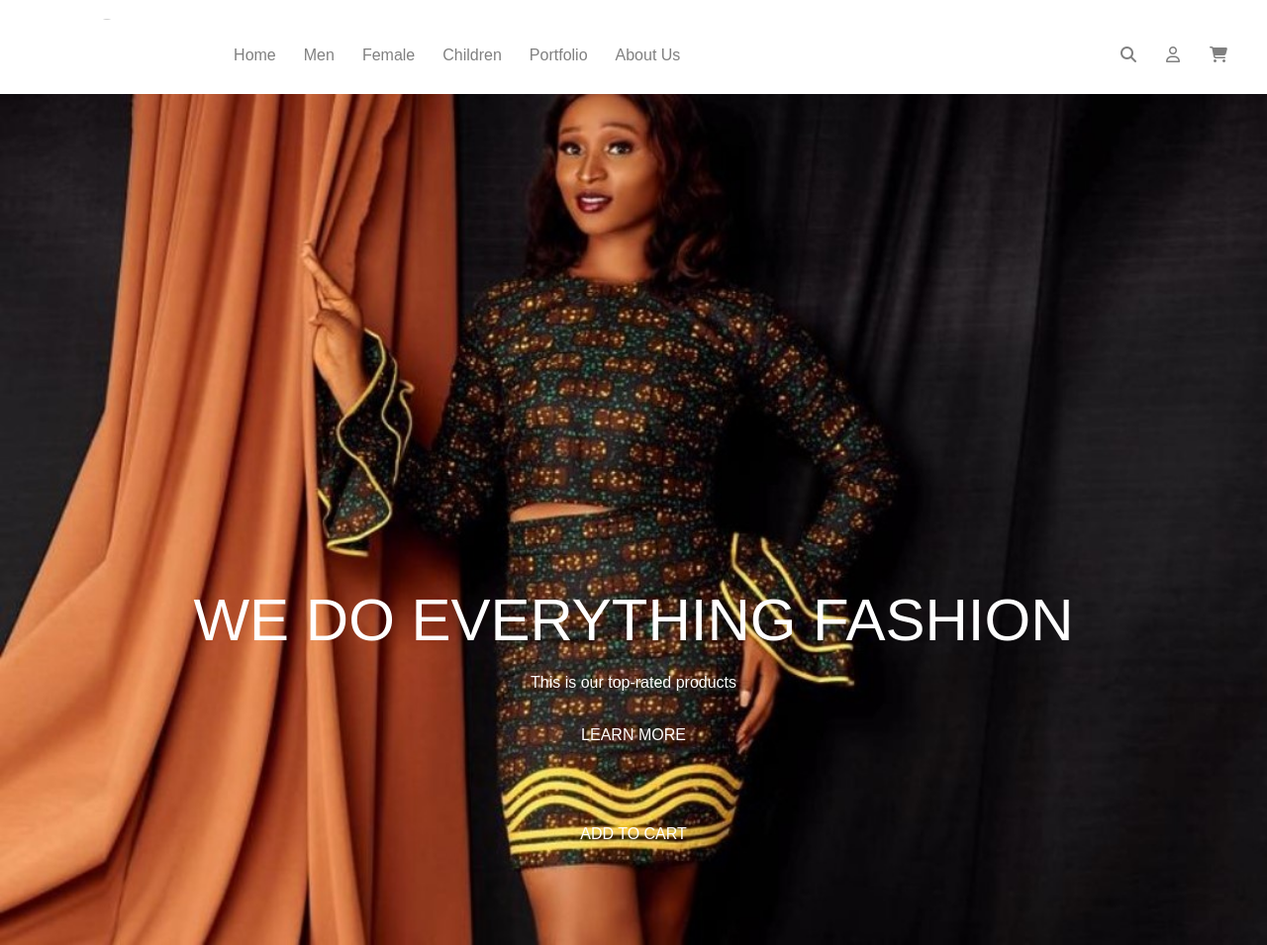
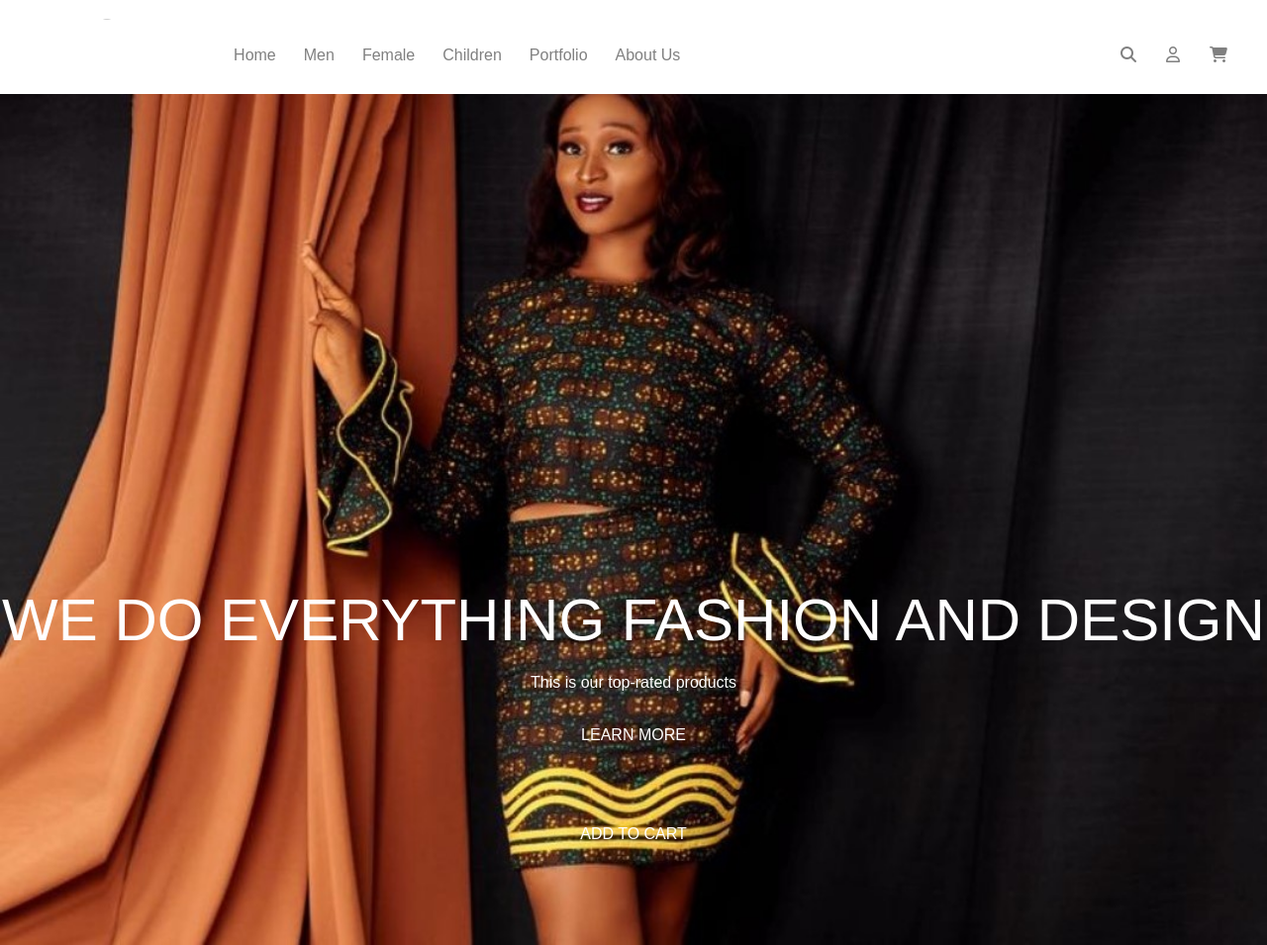
Before and after one commit to chimbuchi1910/c-c, a plain HTML site: page project.html in a window 1280 px wide. Shown: the top 955 px of the page at 99% size. Drawn offline with Linux system fonts and the light colour scheme.

Commit message:
Update project.html

```diff
--- a/project.html
+++ b/project.html
@@ -31,7 +31,7 @@
    <!-- hero section starts here -->
     <div class="hero">
       <div class="hero-sub">
-        <div class="hero-sub-text">WE DO EVERYTHING FASHION</div>
+        <div class="hero-sub-text">WE DO EVERYTHING FASHION AND DESIGN</div>
         <p>This is our top-rated products</p>
         <div class="butt">
           <div class="button">LEARN MORE</div>
```
